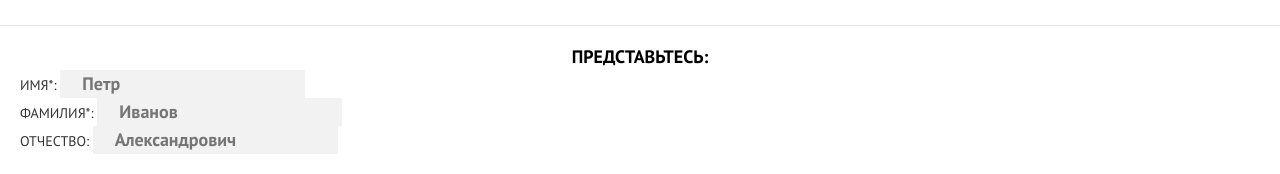
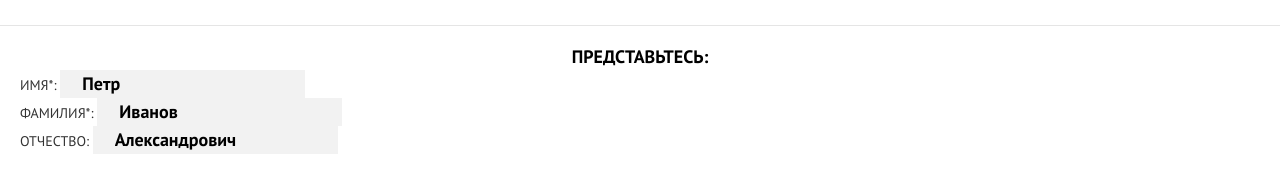
Before and after one commit to Nientary/sedona, a website: page form.html in a window 1280 px wide. Shown: the part 626-800 px from the top of the page. Drawn offline with nearby package versions, Linux system fonts and the light colour scheme; files that its build step writes are made by us from their sources; files whose address does not match are found by name.

Commit message:
попытка изменить цвет плейсхолдеров

```diff
--- a/less/blocks/form.less
+++ b/less/blocks/form.less
@@ -37,9 +37,16 @@ textarea {
 }
 
 input,
-input[placeholder],
-textarea[placeholder] {
+textarea {
   .bigger-font;
   font-weight: bold;
   color: #000000;
 }
+
+input::-webkit-input-placeholder {
+  color: #000000;
+}
+
+input:-moz-placeholder {
+  color: #000000;
+}
```
